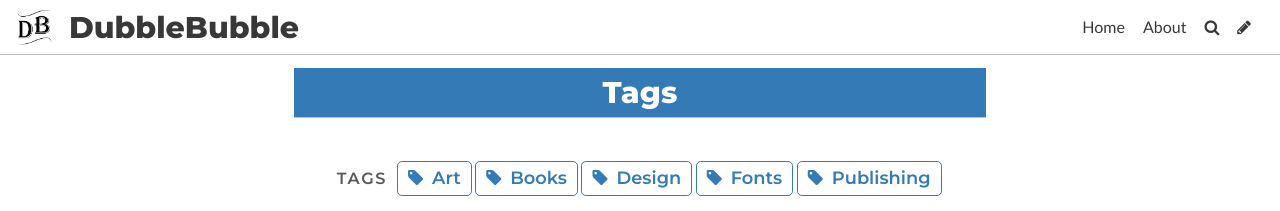
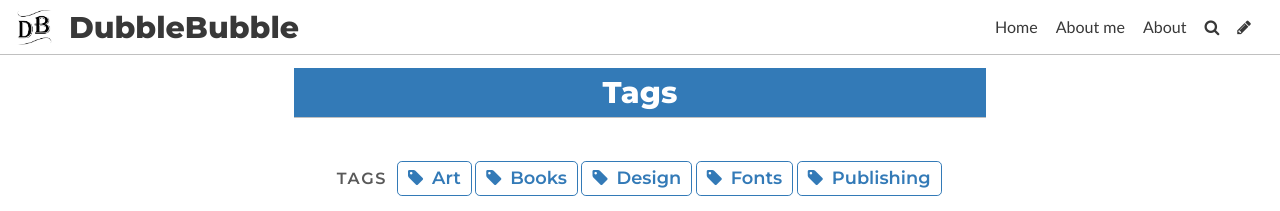
Before and after one commit to Alison-Krauze/DubbleBubble, a Jekyll site: the page built from pages/tags.md, in a window 1280 px wide. Shown: the top 211 px of the page. Built offline with Jekyll 4.4.1, drawn with Linux system fonts in a browser that asks for light colours; some web fonts are replaced.

Commit message:
Update Settings “general”

```diff
--- a/_data/settings.yml
+++ b/_data/settings.yml
@@ -14,3 +14,6 @@
 gridlayout: false
 fixednavbar: false
 upzoom: true
+items:
+  - name: About me
+    siteurl: /aboutme/
```
